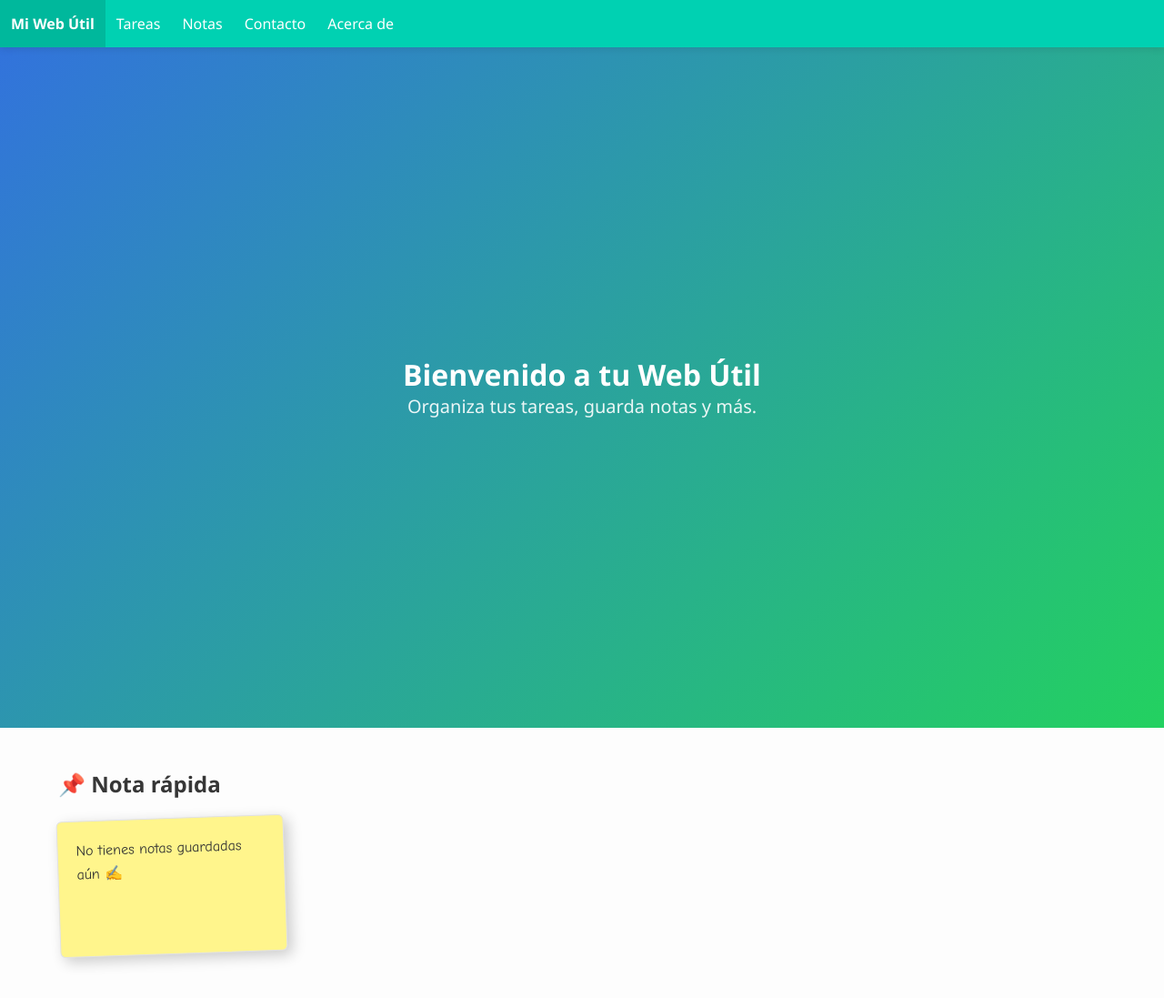
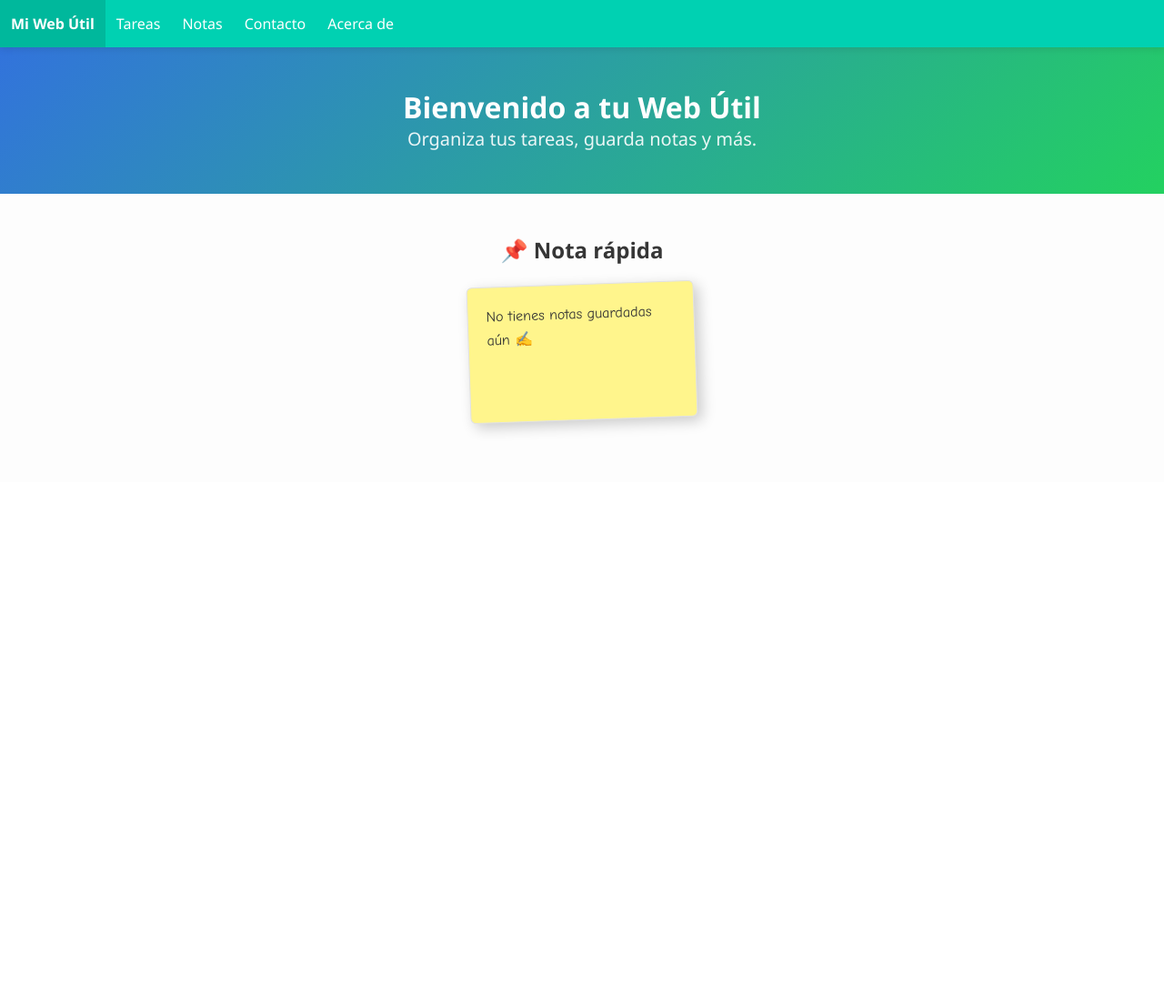
Before and after one commit to MONDEJAAR/mi-web-util, a plain HTML site: page index.html in a window 1280 px wide. Shown: the whole page at 91% size. After the commit the page ends 800 px from the top, so only its background shows below. Drawn offline with nearby package versions, Linux system fonts and the light colour scheme.

Commit message:
CAMBIOS 12:51

```diff
--- a/css/styles.css
+++ b/css/styles.css
@@ -1,4 +1,3 @@
-
 body {
   background-color: #fdfdfd;
   font-family: 'Segoe UI', Roboto, sans-serif;
@@ -91,7 +90,6 @@ footer {
   font-size: 14px;
 }
 
-
 /* Post-it */
 .post-it {
   background: #fff58c;
@@ -106,6 +104,8 @@ footer {
   transform: rotate(-2deg);
   transition: transform 0.2s;
   white-space: pre-wrap; /* Para respetar saltos de línea */
+  margin: 20px auto;  /* Centra el post-it */
+  text-align: left;
 }
 
 .post-it:hover {
--- a/index.html
+++ b/index.html
@@ -7,6 +7,7 @@
   <link rel="stylesheet" href="css/styles.css">
   <script defer src="https://use.fontawesome.com/releases/v5.15.4/js/all.js"></script>
   <script defer src="js/navbar.js"></script>
+  <script defer src="js/postit.js"></script>
 </head>
 <body>
   <!-- Navbar -->
@@ -30,7 +31,7 @@
   </nav>
 
   <!-- Hero -->
-  <section class="hero is-info is-fullheight-with-navbar">
+  <section class="hero is-info">
     <div class="hero-body">
       <div class="container has-text-centered">
         <h1 class="title">Bienvenido a tu Web Útil</h1>
@@ -39,14 +40,13 @@
     </div>
   </section>
 
-<section class="section">
-  <div class="container">
-    <h2 class="title is-4">📌 Nota rápida</h2>
-    <div id="postIt" class="post-it"></div>
-  </div>
-</section>
-
-<script defer src="js/postit.js"></script>
+  <!-- Post-it -->
+  <section class="section">
+    <div class="container has-text-centered">
+      <h2 class="title is-4">📌 Nota rápida</h2>
+      <div id="postIt" class="post-it"></div>
+    </div>
+  </section>
 
 </body>
 </html>
```
Also changed, not shown: js/postit.js (line endings or trailing spaces).
